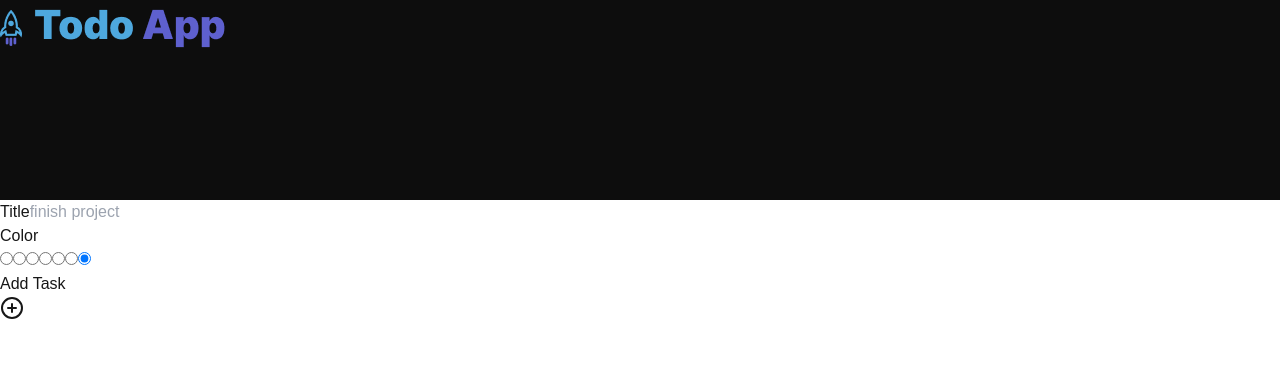
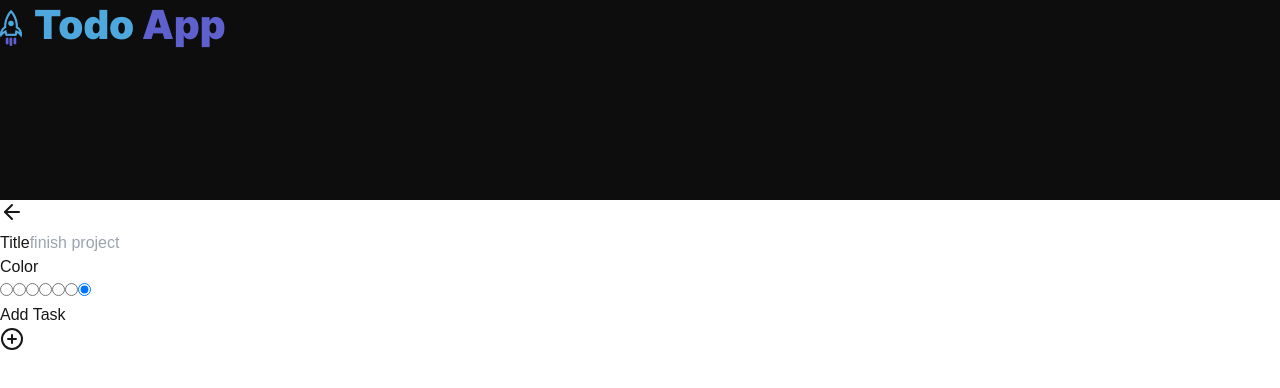
Before and after one commit to otim-otim/task-management-FE, a Next.js app: page /create in a window 1280 px wide. Shown: the top 388 px of the page. Built offline with nearby package versions, Linux system fonts and the light colour scheme; no server answers.

Commit message:
navigate backwards

```diff
--- a/src/app/components/BackButton.tsx
+++ b/src/app/components/BackButton.tsx
@@ -2,7 +2,7 @@
 
 import { useRouter } from "next/navigation";
 
-export default function BackButton() {
+export default function BackButton({ className, ...props }: React.HTMLAttributes<HTMLButtonElement>) {
   const router = useRouter();
 
   const goBack = () => {
@@ -12,7 +12,8 @@ export default function BackButton() {
   return (
     <button
       onClick={goBack}
-      className="flex items-center gap-2 text-gray-500 hover:text-gray-700"
+      className={`flex items-center gap-2 text-gray-500 hover:text-gray-700 ${className}`}
+      {...props}
     >
       <svg
         xmlns="http://www.w3.org/2000/svg"
--- a/src/app/components/Task.tsx
+++ b/src/app/components/Task.tsx
@@ -9,6 +9,7 @@ import {
 } from "@/types";
 import { useState } from "react";
 import { useRouter } from "next/navigation";
+import BackButton from "../components/BackButton";
 
 export default function Task({ task }: { task?: ITask }) {
   const [title, setTitle] = useState<string>(task?.title ?? "");
@@ -92,6 +93,7 @@ export default function Task({ task }: { task?: ITask }) {
 
   return (
     <div className="max-w-md mx-auto py-6 " style={taskStyle}>
+        <BackButton className="mb-5"/>
       <div className="w-full h-[81px] items-center mb-2 ">
         <label className="block text-sm font-medium text-blue-500">Title</label>
         &#8203;
--- a/src/app/components/TaskItem.tsx
+++ b/src/app/components/TaskItem.tsx
@@ -16,7 +16,9 @@ export default function TaskItem({
   }) => void;
   handleDeleteTask: (taskId: number) => void;
 }) {
+
   const router = useRouter();
+
   function printTasktitle() {
     if (task.title.length > 100) {
       return task.title.substring(0, 100) + "...";
```
